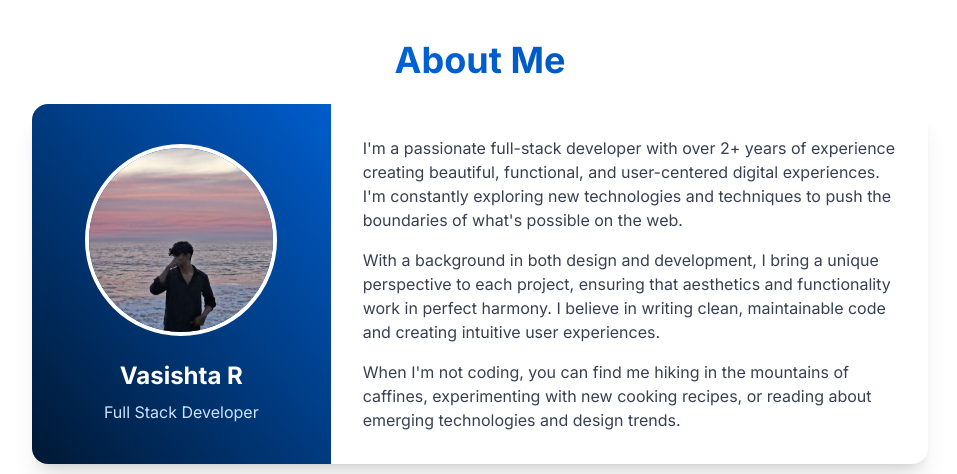
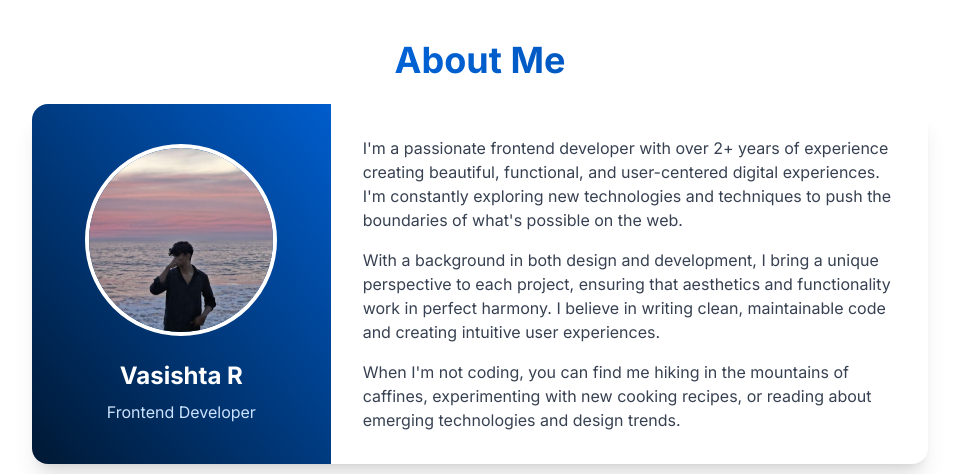
Before and after one commit to Vasishta-decode/vasishta.dev, a React (Vite) app: page / in a window 1280 px wide. Shown: the part 840-1314 px from the top of the page, without its empty margins (160-1117 px from the left). Built offline with nearby package versions, Linux system fonts and the light colour scheme.

Commit message:
Update About section to clarify front-end developer role

```diff
--- a/src/components/About.tsx
+++ b/src/components/About.tsx
@@ -22,13 +22,13 @@ const About: React.FC = () => {
                   />
                 </div>
                 <h3 className="text-2xl font-bold text-white mb-2 text-center">Vasishta R</h3>
-                <p className="text-blue-100 text-center">Full Stack Developer</p>
+                <p className="text-blue-100 text-center">Frontend Developer </p>
               </div>
 
               <div className="md:w-2/3 p-8 dark:bg-black">
                 <div className="prose dark:prose-invert max-w-none">
                   <p className="text-gray-700 dark:text-white mb-4">
-                    I'm a passionate full-stack developer with over 2+ years of experience creating beautiful,
+                    I'm a passionate frontend developer with over 2+ years of experience creating beautiful,
                     functional, and user-centered digital experiences. I'm constantly exploring new technologies
                     and techniques to push the boundaries of what's possible on the web.
                   </p>
```
